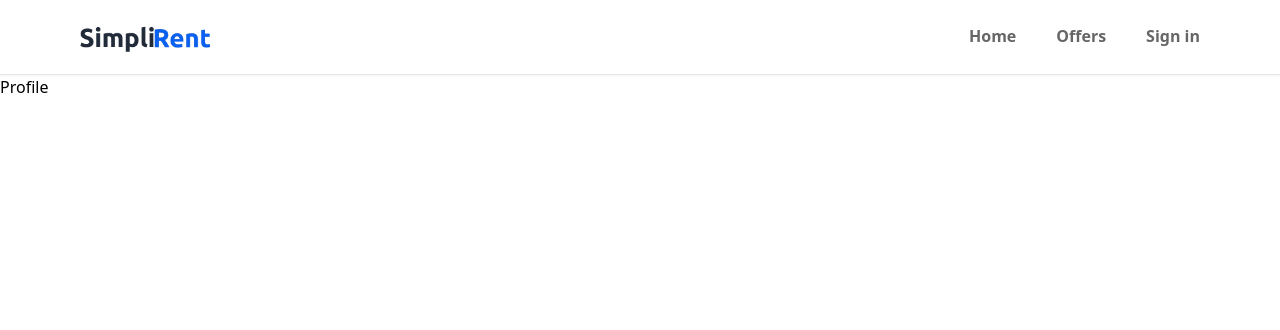
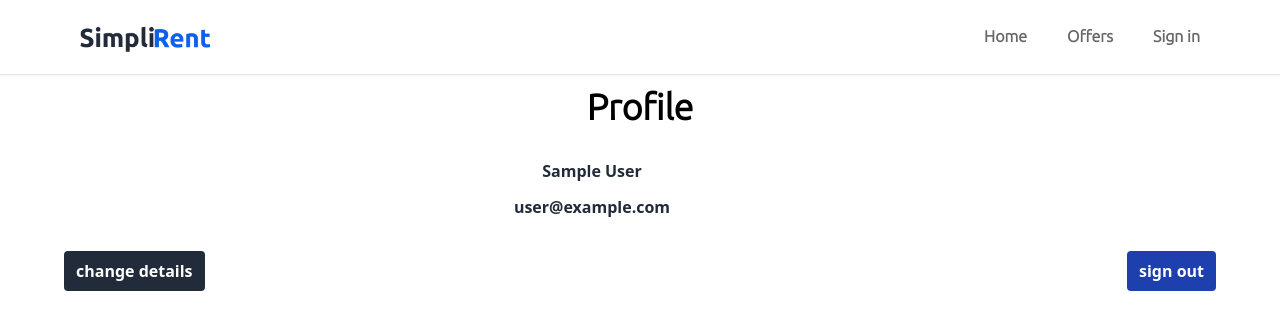
Before and after one commit to Wavei-Haruna/Rent, a React (Vite) app: page /profile in a window 1280 px wide. Shown: the top 330 px of the page. Built offline with nearby package versions, Linux system fonts and the light colour scheme; no server answers; sample sign-in values are in the browser's storage.

Commit message:
adding the profile page functionality

```diff
--- a/src/App.css
+++ b/src/App.css
@@ -1,41 +1,14 @@
-#root {
-  max-width: 1280px;
-  margin: 0 auto;
-  padding: 2rem;
-  text-align: center;
+@import url("https://fonts.googleapis.com/css2?family=Comfortaa:wght@500&family=Poppins:wght@500&family=Roboto&family=Ubuntu:wght@300&display=swap");
+body {
+  background-color: white;
 }
-
-.logo {
-  height: 6em;
-  padding: 1.5em;
-  will-change: filter;
+p {
+  font-family: "roboto", sans-serif;
 }
-.logo:hover {
-  filter: drop-shadow(0 0 2em #646cffaa);
+li {
+  font-family: "ubuntu";
+  font-weight: 0.5em;
 }
-.logo.react:hover {
-  filter: drop-shadow(0 0 2em #61dafbaa);
+h1 {
+  font-family: "ubuntu";
 }
-
-@keyframes logo-spin {
-  from {
-    transform: rotate(0deg);
-  }
-  to {
-    transform: rotate(360deg);
-  }
-}
-
-@media (prefers-reduced-motion: no-preference) {
-  a:nth-of-type(2) .logo {
-    animation: logo-spin infinite 20s linear;
-  }
-}
-
-.card {
-  padding: 2em;
-}
-
-.read-the-docs {
-  color: #888;
-}
--- a/src/App.jsx
+++ b/src/App.jsx
@@ -9,6 +9,8 @@ import Offers from "./pages/Offers";
 import Profile from "./pages/Profile";
 import SignIn from "./pages/SignIn";
 import SignUp from "./pages/SignUp";
+import "./App.css";
+import PrivateRoute from "./Components/PrivateRoute";
 
 function App() {
   return (
@@ -17,7 +19,10 @@ function App() {
         <Navbar />
         <Routes>
           <Route exact path="/" element={<Home />} />
-          <Route exact path="/profile" element={<Profile />} />
+          <Route path="/profile" element={<PrivateRoute />}>
+            <Route exact path="/profile" element={<Profile />} />
+          </Route>
+
           <Route exact path="/sign-in" element={<SignIn />} />
           <Route exact path="/sing-up" element={<SignUp />} />
           <Route exact path="/forget-password" element={<ForgetPassword />} />
--- /dev/null
+++ b/src/Components/PrivateRoute.jsx
@@ -0,0 +1,10 @@
+import React from "react";
+import { Navigate, Outlet } from "react-router";
+import { useAuthStatus } from "../hooks/useAuthStatus";
+
+export default function PrivateRoute() {
+  const { loggedIn, loading } = useAuthStatus();
+  if (loading) {
+    return <h3> Loading...</h3>;
+  } else return loggedIn ? <Outlet /> : <Navigate to="/sign-in" />;
+}
--- /dev/null
+++ b/src/hooks/useAuthStatus.jsx
@@ -0,0 +1,20 @@
+import { getAuth, onAuthStateChanged } from "firebase/auth";
+import React, { useEffect, useState } from "react";
+
+export function useAuthStatus() {
+  const [loggedIn, setLoggedIn] = useState(false);
+  const [loading, setLoading] = useState(true);
+
+  // creating a side effect to check the the user login status
+  useEffect(() => {
+    const auth = getAuth();
+    onAuthStateChanged(auth, (user) => {
+      if (user) {
+        setLoggedIn(true);
+      }
+      setLoading(false);
+    });
+  }, []);
+
+  return { loggedIn, loading };
+}
--- a/src/pages/Profile.jsx
+++ b/src/pages/Profile.jsx
@@ -1,5 +1,100 @@
-import React from "react";
+import { getAuth } from "firebase/auth";
+import React, { useState } from "react";
+import { Navigate, useNavigate } from "react-router";
 
 export default function Profile() {
-  return <div>Profile</div>;
+  const auth = getAuth();
+  const navigate = useNavigate();
+  // hooks
+  const [editUser, setEditUser] = useState(false);
+  const [formData, setFormData] = useState({
+    name: auth.currentUser.displayName,
+    email: auth.currentUser.email,
+  });
+  const { name, email } = formData;
+  //  event handlers
+  function onChange(e) {
+    setFormData((prevState) => ({
+      ...prevState,
+      [e.target.id]: e.target.value,
+    }));
+  }
+  function applyChanges() {
+    setEditUser(!editUser);
+  }
+  //
+  function signOut() {
+    auth.signOut();
+    navigate("/");
+  }
+
+  return (
+    <section className="py-3 px-4   ">
+      <h1 className="text-center md:text-4xl text-2xl font-semibold ">
+        Profile
+      </h1>
+      {!editUser ? (
+        <>
+          <div className=" max-w-6xl flex flex-col items-center text-left my-4 py-4">
+            <h3 className=" text-left text-primary font-semibold mb-3">
+              {name}
+            </h3>
+            <h3 className=" text-left text-primary font-semibold ">{email}</h3>
+          </div>
+          <div className=" flex justify-between items-center whitespace-nowrap  mb-3 max-w-6xl mx-auto ">
+            <button
+              className="bg-primary text-white font-semibold px-3 py-2 rounded ease-in-out duration-800"
+              onClick={() => setEditUser(!editUser)}
+            >
+              change details
+            </button>
+            <button
+              className="bg-blue-800
+          text-white font-semibold px-3 py-2 rounded"
+              onClick={signOut}
+            >
+              sign out
+            </button>
+          </div>
+        </>
+      ) : (
+        //
+
+        <form className=" flex justify-center items-center flex-col bg-blue-200  py-10 m-auto">
+          <input
+            className="w-[40%] px-4 mb-3 rounded-md shadow-sm border-gray-500  m-auto"
+            type="text"
+            id="name"
+            placeholder={name}
+            value={name}
+            onChange={onChange}
+          />
+
+          <input
+            className="w-[40%] px-4 mb-3 rounded-md shadow-sm border-gray-500 "
+            type="email"
+            id="email"
+            value={email}
+            placeholder={email}
+            onChange={onChange}
+          />
+          <div className=" flex justify-between items-center whitespace-nowrap w-[40%] mb-3 ">
+            <button
+              className="bg-primary text-white font-semibold px-3 py-2 rounded ease-in-out duration-800"
+              onClick={applyChanges}
+            >
+              Apply Changes
+            </button>
+            <button
+              className="bg-blue-800
+          text-white font-semibold px-3 py-2 rounded"
+              onClick={signOut}
+            >
+              sign out
+            </button>
+          </div>
+        </form>
+      )}
+    </section>
+  );
 }
--- a/tailwind.config.cjs
+++ b/tailwind.config.cjs
@@ -5,6 +5,7 @@ module.exports = {
     extend: {
       colors: {
         primary: "#222b3a",
+        second: "084dbe",
       },
     },
   },
```
